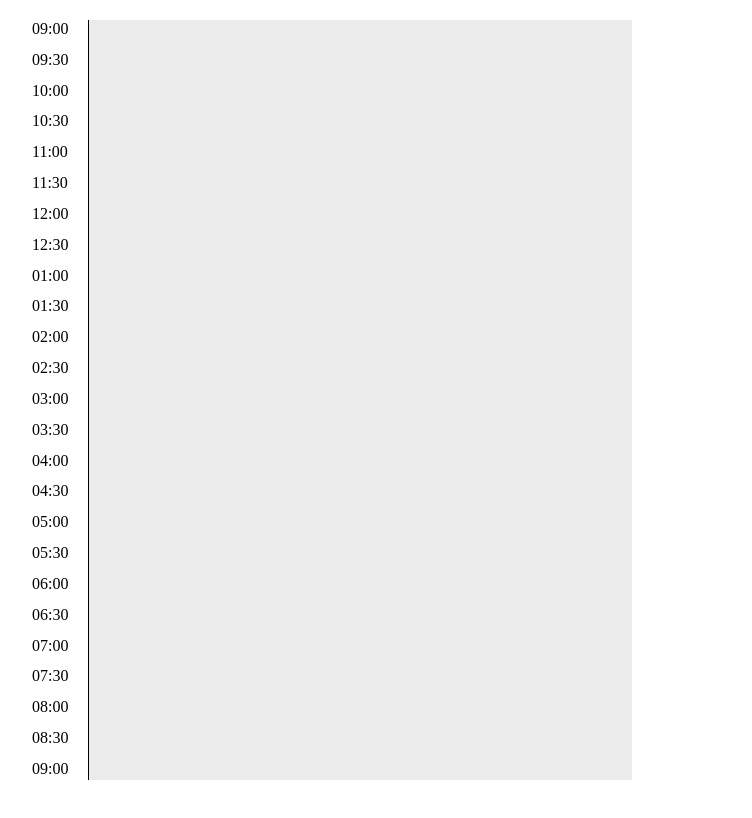
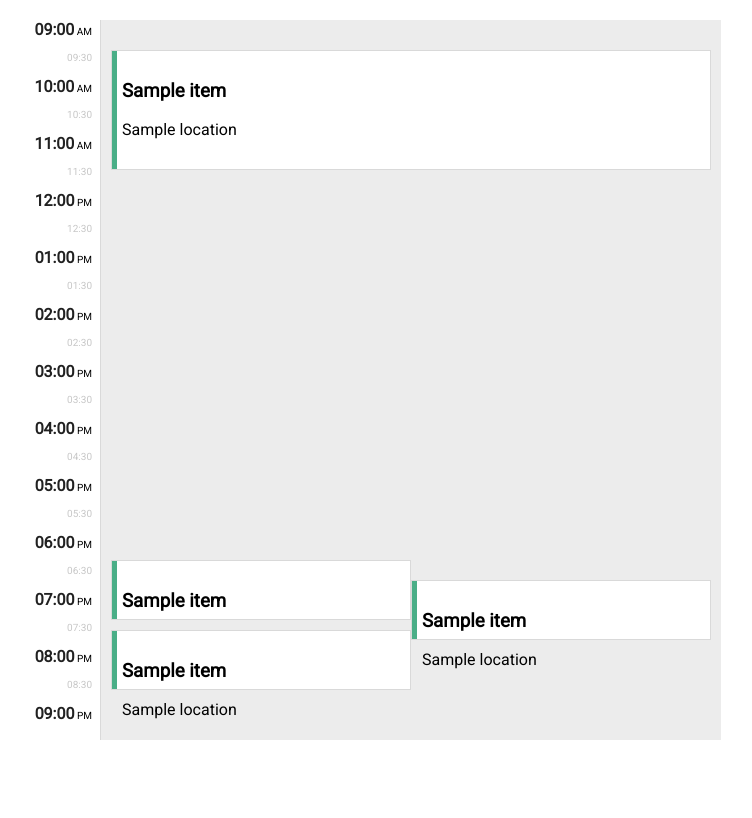
Before and after one commit to colossal-squid/calendar, a website built with webpack: page dist/index.htm in a window 1280 px wide. Shown: the whole page, without its empty margins (308-1060 px from the left). Built offline with nearby package versions, Linux system fonts and the light colour scheme.

Commit message:
I can render the simplest test

```diff
--- a/src/date-utils.js
+++ b/src/date-utils.js
@@ -1,6 +1,4 @@
-const formattedDateRange = [];
 const startDate = '2019-02-03 09:00:00';
-const date = new Date(startDate);
 
 function formatDate(date) {
     const minutes = date.getMinutes().toString().padStart(2,'0');
@@ -9,11 +7,17 @@ function formatDate(date) {
     return {date: `${hours}:${minutes}`, amPm: amPm};
 }
 
-formattedDateRange.push(formatDate(date));
-for (let i=0; i<=23; i++) {
-    date.setTime( date.getTime() + 1000 * 60 * 30 );
-    formattedDateRange.push(formatDate(date));
-}
+const formattedDateRange = (()=>{
+    const res = [];
+    const date = new Date(startDate);
+    res.push(formatDate(date));
+    for (let i=0; i<=23; i++) {
+        date.setTime( date.getTime() + 1000 * 60 * 30 );
+        res.push(formatDate(date));
+    }
+    return res;
+})();
+
 export {
     formattedDateRange
 }
--- a/src/index.js
+++ b/src/index.js
@@ -1,8 +1,28 @@
 import { formattedDateRange } from './date-utils';
 import styles from "./styles.module.css";
 
+const ITEM_CONTENT = `
+<span class="${styles.chevron}"></span>
+<h3>Sample item</h3>
+<p>Sample location</p>
+`;
+
+// 720 is 60 minutes * 12 hours, what a coincidence.
+// 1px is 1 minute then
+const PADDING = 10;
+const TOTAL_HEIGHT_PX = 720;
+const TOTAL_WIDTH_PX = 600;
+// so we can scale sometime
+const MINUTE_TO_PX = TOTAL_HEIGHT_PX / (60 * 12);
+
 function generateDateScale() {
-    return formattedDateRange.map(m=>`<span>${m.date}</span>`).join('')
+    return formattedDateRange.map(m=>{
+        let formatted =`<span>${m.date}</span>`;
+        if (/.{2}:00/.test(m.date)) {
+            formatted += (' ' + m.amPm);
+        }
+        return `<li>${formatted}</li>`;
+    }).join('')
 }
 
 function createCalendar() {
@@ -16,4 +36,63 @@ function createCalendar() {
     dateScale.innerHTML = generateDateScale();
   }
 
+  function eventsIntersect(a, b) {
+    return (a.start > b.start && a.start < b.end) || (a.end > b.start && a.end < b.end)
+  }
+
+  function getIntersectingEventsCount(event, events) {
+    let intersecting = events.filter((i)=>{
+        return i !== event && eventsIntersect(event, i)
+    });
+    if (intersecting.length > 1) {
+        // if intersections of event do not intersect between each other
+        // - they're not SIMULTANEOUS intersections
+        var filtered = [];
+        intersecting.forEach( a => {
+            if (filtered.length && !filtered.find( b => eventsIntersect(a, b) )) {
+                return;
+            }
+            filtered.push(a);
+        } );
+        intersecting = filtered;
+    }
+    return intersecting.length;
+  }
+
+  function layOutDay (events) {
+    // clear
+    const content = document.querySelector('section:last-child');
+    content.innerHTML = "";
+
+    let rendered = [];
+    events.forEach( (e) => {
+        const el = document.createElement('div');
+        const count = getIntersectingEventsCount(e, events);
+        const widthPx = (TOTAL_WIDTH_PX / (count + 1));
+        el.innerHTML = ITEM_CONTENT;
+        el.className = styles.calendarItem;
+        el.style.height = ((e.end - e.start) * MINUTE_TO_PX) + 'px';
+        el.style.width = widthPx + 'px';
+
+        el.style.top = (e.start * MINUTE_TO_PX) + 'px';
+        const count2 = getIntersectingEventsCount(e, rendered.filter(e=>!e.intersections));
+        if ( count2 > 0 ) {
+            el.style.left = (PADDING + widthPx * count2) + 'px';
+            e.intersections = count2;
+        } else {
+            el.style.left = `${PADDING}px`;
+        }
+        content.appendChild(el);
+        rendered.push(e);
+    });
+  }
+
   createCalendar();
+  const test = [
+      {start: 30, end: 150},
+      {start: 540, end: 600},
+      {start: 560, end: 620},
+      {start: 610, end: 670}
+  ];
+
+  layOutDay(test);
--- a/src/styles.module.css
+++ b/src/styles.module.css
@@ -1,16 +1,48 @@
 .dateScale {
-    border-right: 1px solid black;
+    border-right: 1px solid rgb(217, 217, 217);
     display: flex;
+    flex: 1 0 0;
     flex-direction: column;
-    justify-content: space-between;
-    padding-right: 20px;
+    padding-right: 8px;
+    align-items: flex-end;
 }
 
-.dateScale > span {
+.dateScale li {
+    font-size: 10px;
+    flex: 0 0 12px;
+    margin-bottom: 13px;
+}
+.dateScale span {
     flex: 0 0 20px;
+    color: rgb(199, 199, 199);
+}
+
+.dateScale li:nth-child(odd) > span {
+    color: rgb(33,33,33);
+    font-size: 16px;
+    font-weight: bold;
 }
 
 .content {
     background: rgb(236,236,236);
-    flex: 1 0 0;
+    padding: 0 10px;
+    flex: 0 0 600px;
+    position: relative;
 }
+
+.calendarItem {
+    background: white;
+    border: 1px solid rgb(217, 217, 217);
+    position: absolute;
+    padding: 10px;
+    box-sizing: border-box;
+}
+
+.chevron {
+    background: rgb(74, 174, 135);
+    width: 5px;
+    height: 100%;
+    position: absolute;
+    top: 0;
+    left: 0;
+}
```
Also changed, not shown: dist/index.htm.
